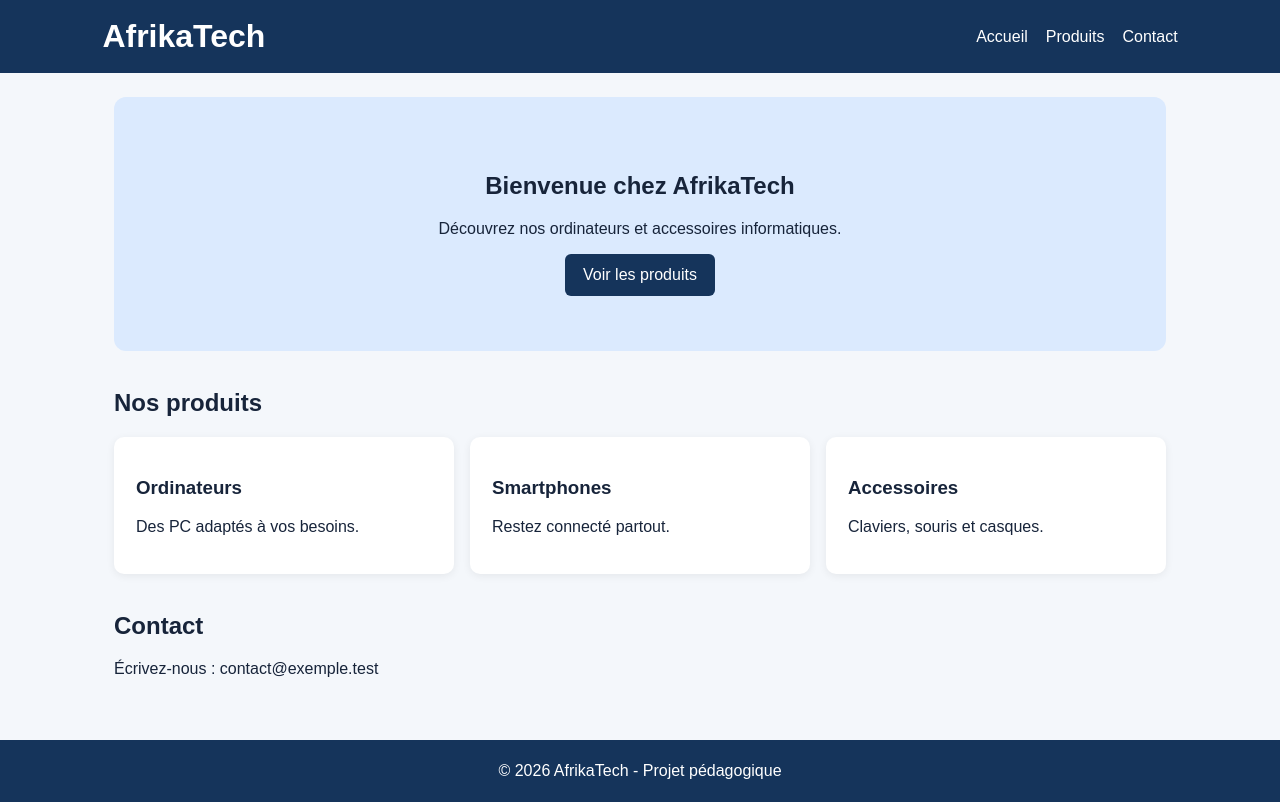
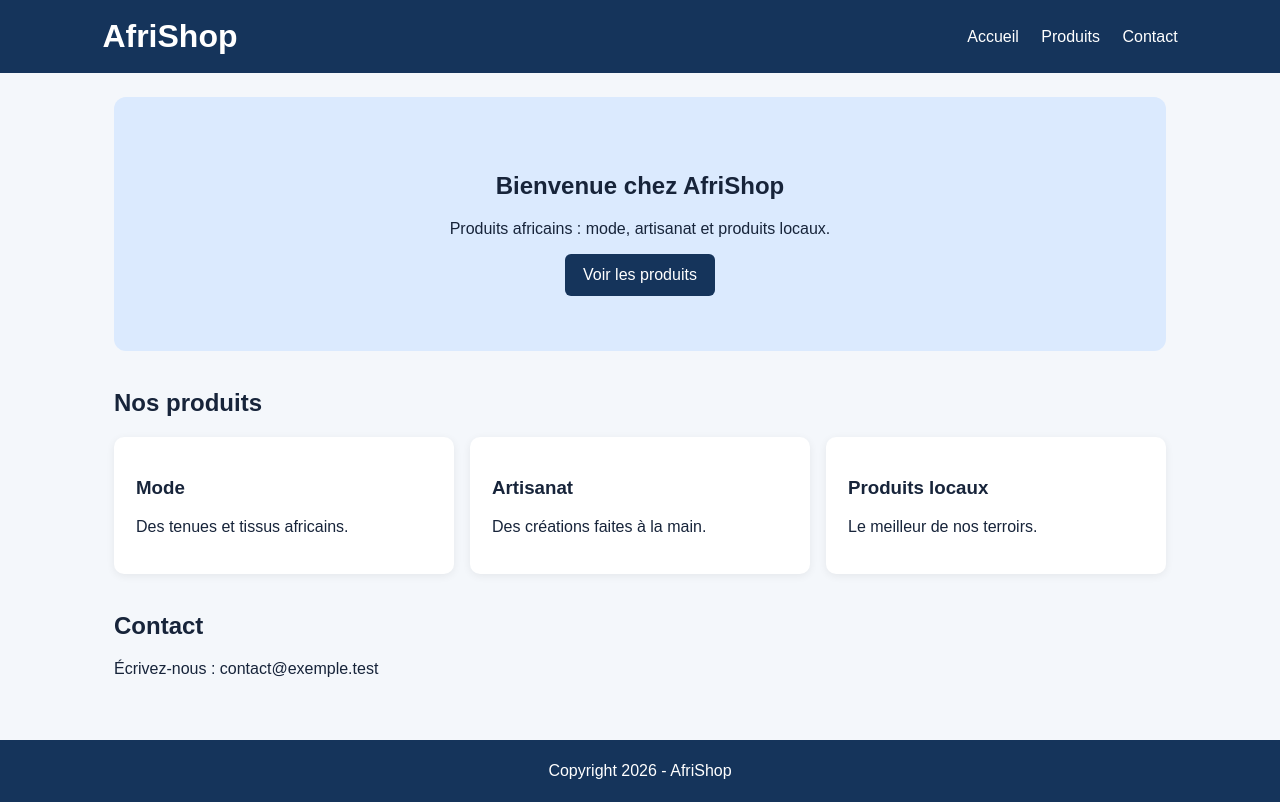
Before and after one commit to nzouapet/site, a plain HTML site: page index.html in a window 1280 px wide. Drawn offline with Linux system fonts and the light colour scheme.

Commit message:
feat: adapter le site a AfriShop

```diff
--- a/index.html
+++ b/index.html
@@ -2,28 +2,38 @@
 <html lang="fr">
 <head>
 <meta charset="UTF-8">
-<meta name="viewport" content="width=device-width, initial
-scale=1.0">
-<title>AfrikaTech - Accueil</title>
+<meta name="viewport" content="width=device-width, initial-scale=1.0">
+<title>AfriShop</title>
 <link rel="stylesheet" href="style.css">
 </head>
 <body>
-<header><h1>AfrikaTech</h1><nav><a
-href="#accueil">Accueil</a><a href="#produits">Produits</a><a
-href="#contact">Contact</a></nav></header>
+<header>
+  <h1>AfriShop</h1>
+  <nav>
+    <a href="#accueil">Accueil</a>
+    <a href="#produits">Produits</a>
+    <a href="#contact">Contact</a>
+  </nav>
+</header>
 <main>
-<section id="accueil" class="hero"><h2>Bienvenue chez
-AfrikaTech</h2><p>Découvrez nos ordinateurs et accessoires
-informatiques.</p><a class="btn" href="#produits">Voir les
-produits</a></section>
-<section id="produits"><h2>Nos produits</h2><div
-class="cards"><article><h3>Ordinateurs</h3><p>Des PC adaptés à
-vos besoins.</p></article><article><h3>Smartphones</h3><p>Restez
-connecté
-partout.</p></article><article><h3>Accessoires</h3><p>Claviers,
-souris et casques.</p></article></div></section>
-<section id="contact"><h2>Contact</h2><p>Écrivez-nous :
-contact@exemple.test</p></section>
-</main><footer>© 2026 AfrikaTech - Projet pédagogique</footer>
+  <section id="accueil" class="hero">
+    <h2>Bienvenue chez AfriShop</h2>
+    <p>Produits africains : mode, artisanat et produits locaux.</p>
+    <a class="btn" href="#produits">Voir les produits</a>
+  </section>
+  <section id="produits">
+    <h2>Nos produits</h2>
+    <div class="cards">
+      <article><h3>Mode</h3><p>Des tenues et tissus africains.</p></article>
+      <article><h3>Artisanat</h3><p>Des créations faites à la main.</p></article>
+      <article><h3>Produits locaux</h3><p>Le meilleur de nos terroirs.</p></article>
+    </div>
+  </section>
+  <section id="contact">
+    <h2>Contact</h2>
+    <p>Écrivez-nous : contact@exemple.test</p>
+  </section>
+</main>
+<footer>Copyright 2026 - AfriShop</footer>
 </body>
 </html>
```
